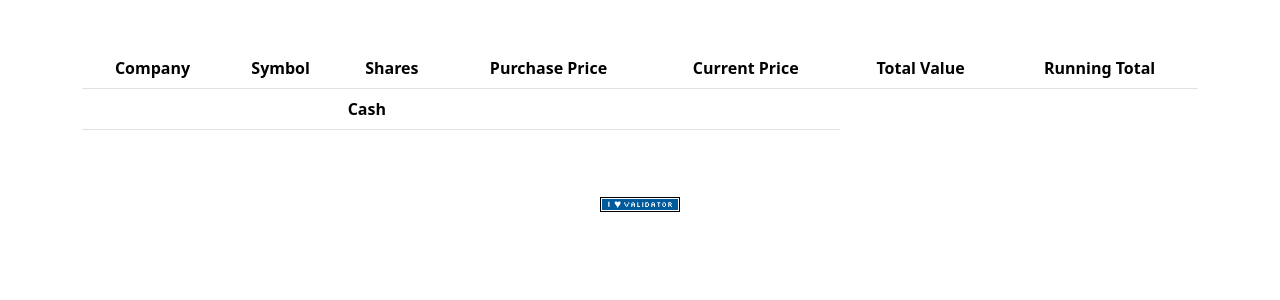
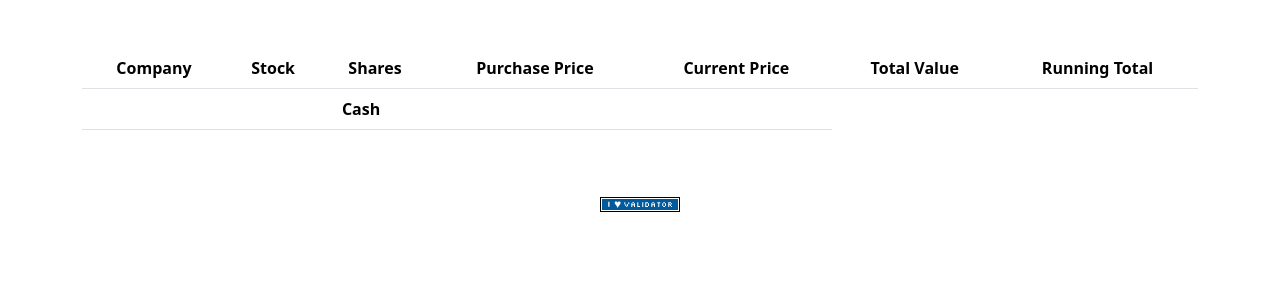
Before and after one commit to Adamb0lt/stocks, a Flask app: template templates/history.html in a window 1280 px wide. Shown: the part 76-376 px from the top of the page. Run offline with Flask 3, Linux system fonts and the light colour scheme; the template is opened without the code that fills it, so the values that code supplies are empty; some libraries are stand-ins or nearby versions.

Commit message:
project is basically done, will clean things up and or add in extra features

```diff
--- a/app.py
+++ b/app.py
@@ -206,7 +206,7 @@ def history():
         shares = row["shares"]
         stock_info = lookup(symbol)
         name = stock_info["name"]
-        purchase_price = float(row["price"])
+        purchase_price = row["stock_price"]
         current_price = stock_info["price"]
         total_value = purchase_price * shares
         running_total += total_value
@@ -215,17 +215,15 @@ def history():
             "name": name,
             "symbol": symbol,
             "shares": shares,
-            "purchase price": usd(purchase_price),
+            "purchase_price": usd(purchase_price),
             "current_price": usd(current_price),
             "total_value": usd(total_value),
             "running_total": usd(running_total)
         })
+        print(portfolio)
 
-    return render_template("index.html", portfolio=portfolio, cash=usd(cash))
-    '''
-    """Show history of transactions"""
-    return apology("TODO")
-    '''
+    return render_template("history.html", portfolio=portfolio, cash=usd(cash))
+
 
 
 @app.route("/login", methods=["GET", "POST"])
--- a/templates/history.html
+++ b/templates/history.html
@@ -9,7 +9,7 @@
         <thead>
             <tr>
                 <th>Company</th>
-                <th>Symbol</th>
+                <th>Stock</th>
                 <th>Shares</th>
                 <th>Purchase Price</th>
                 <th>Current Price</th>
```
Also changed, not shown: 2 other files.
